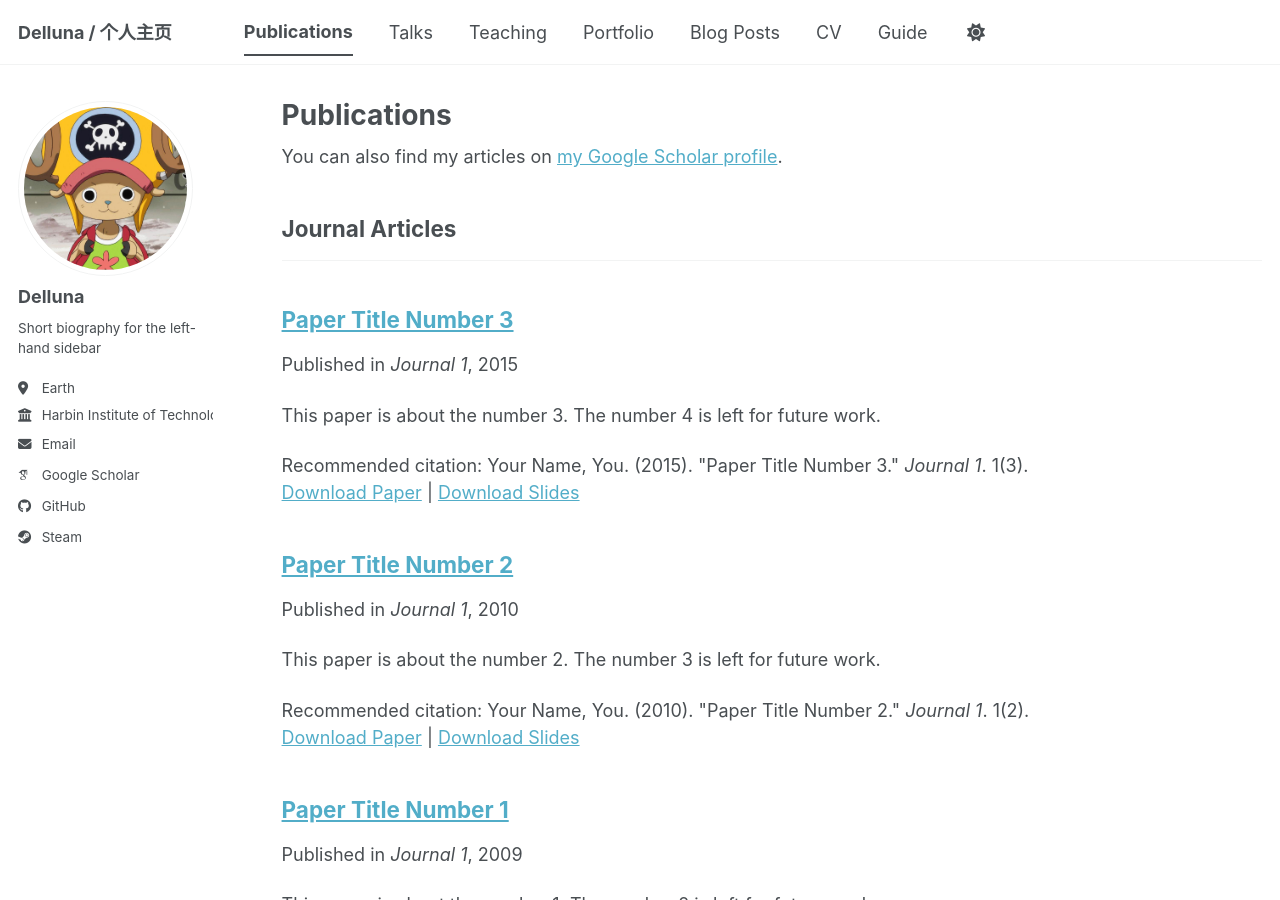
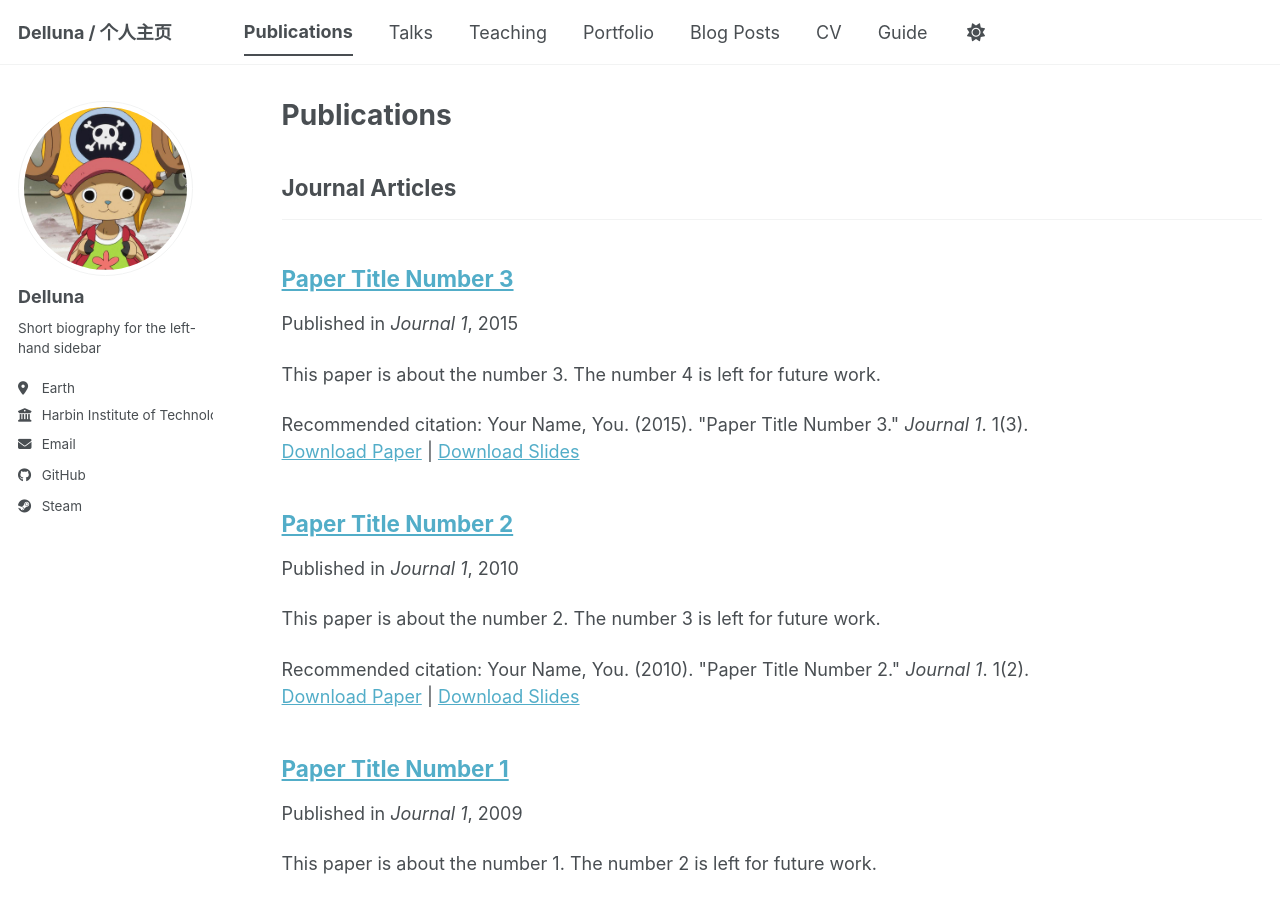
Before and after one commit to Delluna/Delluna.github.io, a Jekyll site: the page built from _pages/publications.html, in a window 1280 px wide and 900 px high. Built offline with Jekyll 4.4.1, drawn with Linux system fonts in a browser that asks for light colours; some web fonts are replaced; a script bundle is joined from its source files by our own code; library files that are not in the unit come from our copies; part of the change alters nothing that is shown.

Commit message:
Update _config.yml

```diff
--- a/_config.yml
+++ b/_config.yml
@@ -35,7 +35,7 @@ author:
   # Academic websites
   academia         : # URL
   arxiv            : # URL - Update with the correct link to your profile
-  googlescholar    : "https://scholar.google.com/citations?user=delluna"
+  googlescholar    : # URL "https://scholar.google.com/citations?user=delluna"
   inspire-hep      : # URL
   impactstory      : # URL
   orcid            : # URL
@@ -71,7 +71,7 @@ author:
   medium           : # URL
   pinterest        : # Username
   soundcloud       : # Username
-  steam            : 1296524574
+  steam            : 76561198871919428
   telegram         : # URL
   tumblr           : # Username
   twitter          : # Username for X / Twitter
```
